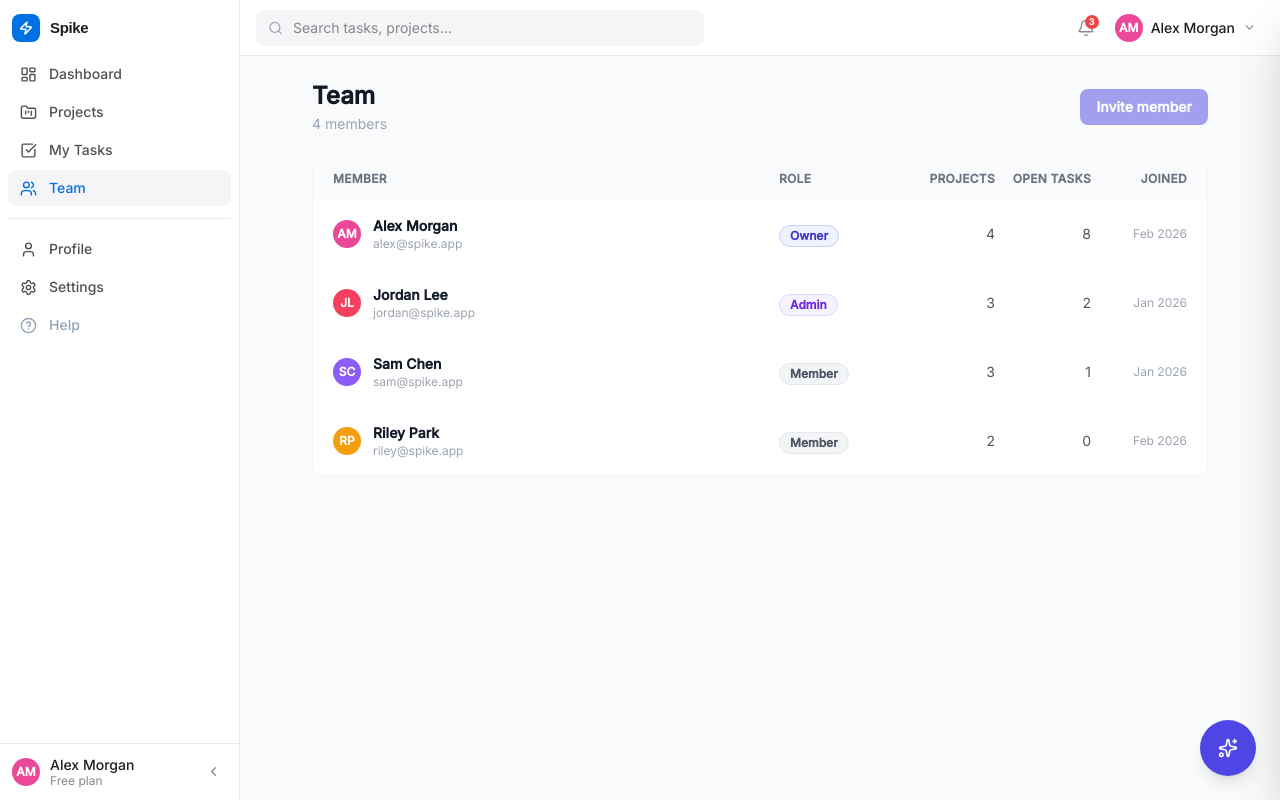
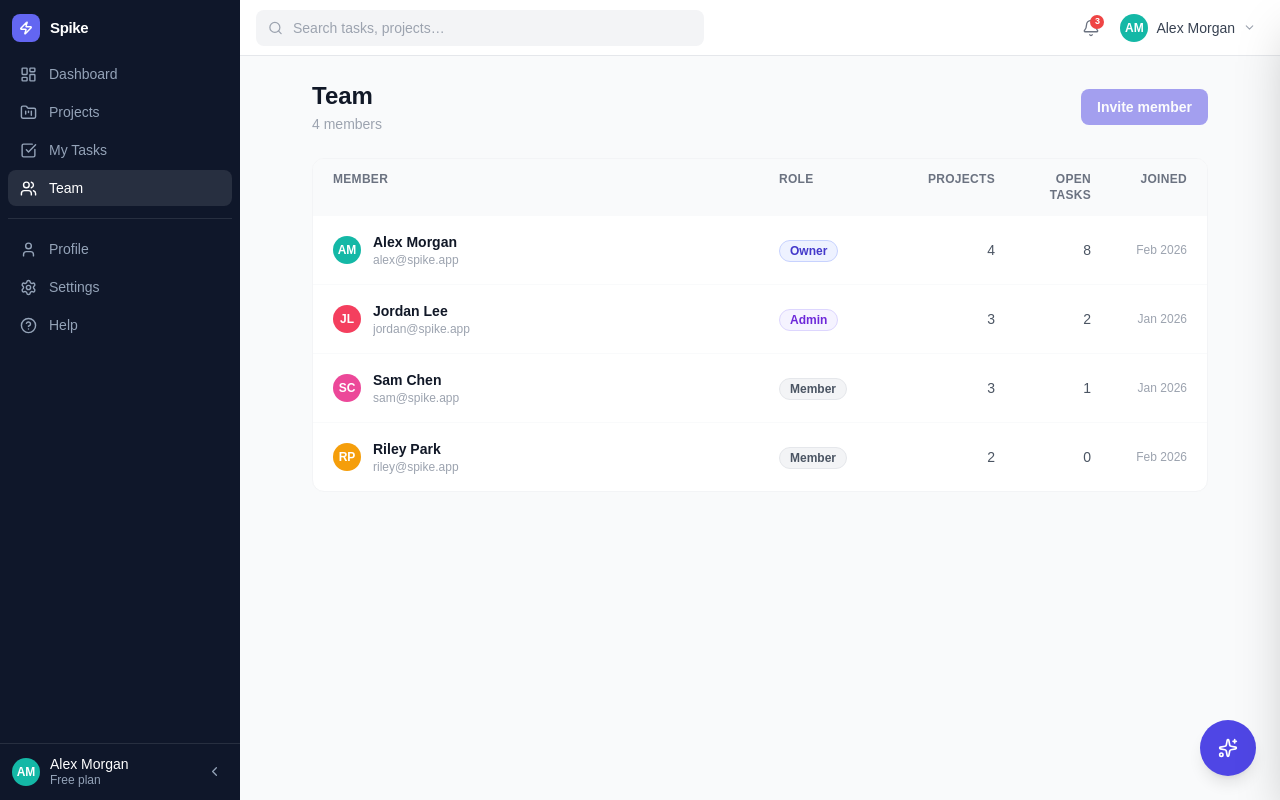
Before and after one commit to dceptev-byte/spike, a Next.js app: page /team in a window 1280 px wide. Built offline with nearby package versions, Linux system fonts and the light colour scheme.

Commit message:
Revert "design: apply Apple-inspired global design system to Spike"
This reverts commit a070ff84d390b93bc76e7de1cbd30b04543768c0.

```diff
--- a/app/globals.css
+++ b/app/globals.css
@@ -3,14 +3,21 @@
 @tailwind utilities;
 
 :root {
-  --background: #f5f5f7;
-  --foreground: #1d1d1f;
+  --background: #ffffff;
+  --foreground: #171717;
+}
+
+@media (prefers-color-scheme: dark) {
+  :root {
+    --background: #0a0a0a;
+    --foreground: #ededed;
+  }
 }
 
 body {
   color: var(--foreground);
   background: var(--background);
-  font-family: var(--font-inter), Inter, system-ui, sans-serif;
+  font-family: Arial, Helvetica, sans-serif;
 }
 
 @layer utilities {
@@ -20,8 +27,10 @@ body {
 }
 
 /* ── Global focus-visible ring ──────────────────────────────────────────── */
+/* Provides keyboard-navigation focus indicators across all interactive      */
+/* elements without affecting mouse/touch users.                             */
 :focus-visible {
-  outline: 2px solid #0071e3;
+  outline: 2px solid #6366f1; /* indigo-500 */
   outline-offset: 2px;
   border-radius: 4px;
 }
--- a/app/layout.tsx
+++ b/app/layout.tsx
@@ -1,6 +1,5 @@
 import type { Metadata } from "next";
 import localFont from "next/font/local";
-import { Inter } from "next/font/google";
 import "./globals.css";
 
 const geistSans = localFont({
@@ -12,11 +11,6 @@ const geistMono = localFont({
   src: "./fonts/GeistMonoVF.woff",
   variable: "--font-geist-mono",
   weight: "100 900",
-});
-const inter = Inter({
-  subsets: ["latin"],
-  variable: "--font-inter",
-  weight: ["400", "500"],
 });
 
 export const metadata: Metadata = {
@@ -36,7 +30,7 @@ export default function RootLayout({
   return (
     <html lang="en">
       <body
-        className={`${geistSans.variable} ${geistMono.variable} ${inter.variable} antialiased font-body`}
+        className={`${geistSans.variable} ${geistMono.variable} antialiased`}
       >
         {children}
       </body>
--- a/components/shared/NotificationBell.tsx
+++ b/components/shared/NotificationBell.tsx
@@ -37,8 +37,8 @@ const TYPE_CONFIG: Record<
   { icon: React.ReactNode; bg: string }
 > = {
   task_assigned: {
-    icon: <ClipboardList size={14} className="text-apple-blue" />,
-    bg: 'bg-blue-50',
+    icon: <ClipboardList size={14} className="text-indigo-500" />,
+    bg: 'bg-indigo-50',
   },
   comment: {
     icon: <MessageCircle size={14} className="text-emerald-500" />,
@@ -102,7 +102,7 @@ export default function NotificationBell() {
       {/* Bell button */}
       <button
         onClick={() => setIsOpen((prev) => !prev)}
-        className="relative p-2 rounded-full text-apple-gray-4 hover:text-apple-black hover:bg-apple-gray-1 transition-colors"
+        className="relative p-2 rounded-lg text-gray-500 hover:text-gray-900 hover:bg-gray-100 transition-colors"
         aria-label={
           unreadCount > 0
             ? `Notifications — ${unreadCount} unread`
@@ -125,16 +125,16 @@ export default function NotificationBell() {
 
       {/* Dropdown panel */}
       {isOpen && (
-        <div className="absolute right-0 top-full mt-2 w-80 bg-white border border-apple-gray-2 rounded-xl shadow-lg z-50 overflow-hidden">
+        <div className="absolute right-0 top-full mt-2 w-80 bg-white border border-gray-200 rounded-xl shadow-lg z-50 overflow-hidden">
           {/* Header */}
-          <div className="flex items-center justify-between px-4 py-3 border-b border-apple-gray-2">
+          <div className="flex items-center justify-between px-4 py-3 border-b border-gray-100">
             <h3 className="text-sm font-semibold text-gray-900">
               Notifications
             </h3>
             {unreadCount > 0 && (
               <button
                 onClick={markAllRead}
-                className="flex items-center gap-1.5 text-xs font-medium text-apple-blue hover:text-apple-blue-hover transition-colors"
+                className="flex items-center gap-1.5 text-xs font-medium text-indigo-600 hover:text-indigo-700 transition-colors"
               >
                 <CheckCheck size={13} />
                 Mark all as read
@@ -167,7 +167,7 @@ export default function NotificationBell() {
                         markRead(n.id);
                         setIsOpen(false);
                       }}
-                      className="flex items-start gap-3 px-4 py-3 cursor-pointer hover:bg-apple-gray-1 transition-colors"
+                      className="flex items-start gap-3 px-4 py-3 cursor-pointer hover:bg-gray-50 transition-colors"
                     >
                       {/* Unread dot — always reserve the space so text stays aligned */}
                       <div className="flex-shrink-0 mt-2">
@@ -208,11 +208,11 @@ export default function NotificationBell() {
           )}
 
           {/* Footer */}
-          <div className="border-t border-apple-gray-2 px-4 py-2.5">
+          <div className="border-t border-gray-100 px-4 py-2.5">
             <Link
               href="/tasks"
               onClick={() => setIsOpen(false)}
-              className="block w-full text-xs text-center font-medium text-apple-blue hover:text-apple-blue-hover transition-colors py-0.5"
+              className="block w-full text-xs text-center font-medium text-indigo-600 hover:text-indigo-700 transition-colors py-0.5"
             >
               View all notifications
             </Link>
--- a/components/shared/SearchBar.tsx
+++ b/components/shared/SearchBar.tsx
@@ -176,7 +176,7 @@ export default function SearchBar() {
           aria-haspopup="listbox"
           aria-autocomplete="list"
           aria-controls="search-results-listbox"
-          className="w-full h-9 pl-9 pr-8 rounded-lg bg-apple-gray-1 border border-transparent text-sm text-apple-black placeholder:text-apple-gray-4 focus:outline-none focus:bg-white focus:ring-1 focus:ring-apple-blue transition-colors"
+          className="w-full h-9 pl-9 pr-8 rounded-lg bg-gray-100 border border-transparent text-sm text-gray-900 placeholder:text-gray-400 focus:outline-none focus:bg-white focus:border-indigo-300 transition-colors"
         />
         {query && (
           <button
@@ -195,7 +195,7 @@ export default function SearchBar() {
         <div
           id="search-results-listbox"
           role="listbox"
-          className="absolute top-full left-0 right-0 mt-1.5 bg-white border border-apple-gray-2 rounded-xl shadow-lg z-50 max-h-80 overflow-y-auto"
+          className="absolute top-full left-0 right-0 mt-1.5 bg-white border border-gray-200 rounded-xl shadow-lg z-50 max-h-80 overflow-y-auto"
         >
           {flatResults.length === 0 ? (
             /* ── Empty state ── */
@@ -274,12 +274,12 @@ function ResultRow({
       onMouseEnter={onMouseEnter}
       onClick={onClick}
       className={`w-full flex items-center gap-3 px-3 py-2 text-left transition-colors ${
-        active ? 'bg-apple-gray-1' : 'hover:bg-apple-gray-1'
+        active ? 'bg-indigo-50' : 'hover:bg-gray-50'
       }`}
     >
       <Icon
         size={15}
-        className={`flex-shrink-0 ${active ? 'text-apple-blue' : 'text-apple-gray-4'}`}
+        className={`flex-shrink-0 ${active ? 'text-indigo-500' : 'text-gray-400'}`}
       />
       <span className="flex-1 min-w-0">
         <span className="block text-sm font-medium text-gray-900 truncate">
--- a/components/shared/Sidebar.tsx
+++ b/components/shared/Sidebar.tsx
@@ -78,7 +78,7 @@ export default function Sidebar({
       <aside
         className={[
           // Base
-          'flex flex-col bg-white border-r border-apple-gray-2 transition-[width] duration-300 ease-in-out z-50 flex-shrink-0',
+          'flex flex-col bg-[#0f172a] transition-[width] duration-300 ease-in-out z-50 flex-shrink-0',
           // Desktop width — collapsed or expanded
           collapsed ? 'md:w-16' : 'md:w-60',
           // Mobile — fixed overlay when open, otherwise hidden
@@ -93,14 +93,14 @@ export default function Sidebar({
             collapsed ? 'justify-center' : 'gap-2.5'
           }`}
         >
-          {/* Logo mark — blue lightning bolt */}
-          <div className="w-7 h-7 rounded-lg bg-apple-blue flex items-center justify-center flex-shrink-0">
+          {/* Logo mark */}
+          <div className="w-7 h-7 rounded-lg bg-indigo-500 flex items-center justify-center flex-shrink-0">
             <Zap size={14} className="text-white" strokeWidth={2.5} />
           </div>
 
           {/* Wordmark — hidden when collapsed */}
           {!collapsed && (
-            <span className="text-apple-black font-semibold text-[15px] tracking-tight font-heading">
+            <span className="text-white font-semibold text-[15px] tracking-tight">
               Spike
             </span>
           )}
@@ -108,7 +108,7 @@ export default function Sidebar({
           {/* Mobile close button */}
           <button
             onClick={onMobileClose}
-            className="ml-auto md:hidden p-1.5 rounded-lg text-apple-gray-4 hover:text-apple-black hover:bg-apple-gray-1 transition-colors"
+            className="ml-auto md:hidden p-1.5 rounded-lg text-slate-400 hover:text-white hover:bg-white/10 transition-colors"
             aria-label="Close sidebar"
           >
             <X size={16} />
@@ -133,7 +133,7 @@ export default function Sidebar({
           </ul>
 
           {/* Divider + secondary nav (Profile, Settings) + Help */}
-          <div className="mt-3 pt-3 border-t border-apple-gray-2">
+          <div className="mt-3 pt-3 border-t border-white/10">
             <ul className="space-y-0.5">
               {SECONDARY_NAV.map(({ label, href, icon: Icon }) => (
                 <NavItem
@@ -152,14 +152,14 @@ export default function Sidebar({
         </nav>
 
         {/* ── User footer + collapse toggle ── */}
-        <div className="border-t border-apple-gray-2 p-2 flex-shrink-0">
+        <div className="border-t border-white/10 p-2 flex-shrink-0">
           {collapsed ? (
             /* Collapsed: stack avatar + expand button */
             <div className="flex flex-col items-center gap-2 py-1">
               <UserAvatar name={MOCK_USER.name} size="sm" />
               <button
                 onClick={() => setCollapsed(false)}
-                className="hidden md:flex p-1.5 rounded-lg text-apple-gray-4 hover:text-apple-black hover:bg-apple-gray-1 transition-colors"
+                className="hidden md:flex p-1.5 rounded-lg text-slate-400 hover:text-white hover:bg-white/10 transition-colors"
                 aria-label="Expand sidebar"
               >
                 <ChevronRight size={15} />
@@ -170,16 +170,16 @@ export default function Sidebar({
             <div className="flex items-center gap-2.5 px-1 py-1">
               <UserAvatar name={MOCK_USER.name} size="sm" />
               <div className="flex-1 min-w-0">
-                <p className="text-sm font-medium text-apple-black truncate leading-tight">
+                <p className="text-sm font-medium text-white truncate leading-tight">
                   {MOCK_USER.name}
                 </p>
-                <p className="text-xs text-apple-gray-4 truncate leading-tight">
+                <p className="text-xs text-slate-400 truncate leading-tight">
                   {MOCK_USER.plan}
                 </p>
               </div>
               <button
                 onClick={() => setCollapsed(true)}
-                className="hidden md:flex p-1.5 rounded-lg text-apple-gray-4 hover:text-apple-black hover:bg-apple-gray-1 transition-colors flex-shrink-0"
+                className="hidden md:flex p-1.5 rounded-lg text-slate-400 hover:text-white hover:bg-white/10 transition-colors flex-shrink-0"
                 aria-label="Collapse sidebar"
               >
                 <ChevronLeft size={15} />
@@ -216,8 +216,8 @@ function NavItem({ label, href, icon, active, collapsed, onClick }: NavItemProps
           'flex items-center gap-3 rounded-lg py-2 text-sm font-medium transition-colors',
           collapsed ? 'justify-center px-2' : 'px-3',
           active
-            ? 'bg-apple-gray-1 text-apple-blue'
-            : 'text-apple-gray-5 hover:bg-apple-gray-1 hover:text-apple-black',
+            ? 'bg-white/10 text-white'
+            : 'text-slate-400 hover:bg-white/5 hover:text-slate-200',
         ].join(' ')}
       >
         {icon}
--- a/components/shared/TopBar.tsx
+++ b/components/shared/TopBar.tsx
@@ -55,11 +55,11 @@ export default function TopBar({ onMobileMenuToggle }: TopBarProps) {
   }
 
   return (
-    <header className="h-14 flex-shrink-0 flex items-center gap-3 px-4 bg-white border-b border-apple-gray-2">
+    <header className="h-14 flex-shrink-0 flex items-center gap-3 px-4 bg-white border-b border-gray-200">
       {/* Mobile hamburger */}
       <button
         onClick={onMobileMenuToggle}
-        className="md:hidden p-2 -ml-1 rounded-lg text-apple-gray-4 hover:text-apple-black hover:bg-apple-gray-1 transition-colors"
+        className="md:hidden p-2 -ml-1 rounded-lg text-gray-500 hover:text-gray-900 hover:bg-gray-100 transition-colors"
         aria-label="Open navigation"
       >
         <Menu size={20} />
@@ -76,31 +76,31 @@ export default function TopBar({ onMobileMenuToggle }: TopBarProps) {
         <div className="relative" ref={dropdownRef}>
           <button
             onClick={() => setDropdownOpen((prev) => !prev)}
-            className="flex items-center gap-2 px-2 py-1 rounded-lg hover:bg-apple-gray-1 transition-colors"
+            className="flex items-center gap-2 px-2 py-1 rounded-lg hover:bg-gray-100 transition-colors"
             aria-expanded={dropdownOpen}
             aria-haspopup="true"
             aria-label="User menu"
           >
             <UserAvatar name={MOCK_USER.name} size="sm" />
-            <span className="hidden sm:block text-sm font-medium text-apple-black max-w-[120px] truncate">
+            <span className="hidden sm:block text-sm font-medium text-gray-700 max-w-[120px] truncate">
               {MOCK_USER.name}
             </span>
             <ChevronDown
               size={13}
-              className={`text-apple-gray-4 transition-transform duration-150 ${
+              className={`text-gray-400 transition-transform duration-150 ${
                 dropdownOpen ? 'rotate-180' : ''
               }`}
             />
           </button>
 
           {dropdownOpen && (
-            <div className="absolute right-0 top-full mt-2 w-52 bg-white border border-apple-gray-2 rounded-xl shadow-lg py-1 z-50">
+            <div className="absolute right-0 top-full mt-2 w-52 bg-white border border-gray-200 rounded-xl shadow-lg py-1 z-50">
               {/* User info header */}
-              <div className="px-3 py-2.5 border-b border-apple-gray-2">
-                <p className="text-sm font-semibold text-apple-black truncate">
+              <div className="px-3 py-2.5 border-b border-gray-100">
+                <p className="text-sm font-semibold text-gray-900 truncate">
                   {MOCK_USER.name}
                 </p>
-                <p className="text-xs text-apple-gray-4 truncate mt-0.5">
+                <p className="text-xs text-gray-500 truncate mt-0.5">
                   {MOCK_USER.email}
                 </p>
               </div>
@@ -121,7 +121,7 @@ export default function TopBar({ onMobileMenuToggle }: TopBarProps) {
                 />
               </div>
 
-              <div className="border-t border-apple-gray-2 py-1">
+              <div className="border-t border-gray-100 py-1">
                 <DropdownItem
                   icon={<LogOut size={14} />}
                   label="Sign out"
@@ -158,12 +158,12 @@ function DropdownItem({
     'w-full flex items-center gap-2.5 px-3 py-2 text-sm transition-colors',
     danger
       ? 'text-red-600 hover:bg-red-50'
-      : 'text-apple-gray-5 hover:bg-apple-gray-1 hover:text-apple-black',
+      : 'text-gray-700 hover:bg-gray-50',
   ].join(' ');
 
   const inner = (
     <>
-      <span className={danger ? 'text-red-500' : 'text-apple-gray-4'}>{icon}</span>
+      <span className={danger ? 'text-red-500' : 'text-gray-400'}>{icon}</span>
       {label}
     </>
   );
--- a/components/shared/UserAvatar.tsx
+++ b/components/shared/UserAvatar.tsx
@@ -2,14 +2,14 @@
 
 /** Tailwind bg colour classes cycled by name hash for consistent per-user colours. */
 const AVATAR_COLOURS = [
-  'bg-apple-blue',
+  'bg-violet-500',
   'bg-blue-500',
   'bg-emerald-500',
   'bg-amber-500',
   'bg-rose-500',
+  'bg-indigo-500',
   'bg-teal-500',
   'bg-pink-500',
-  'bg-violet-500',
 ];
 
 const SIZE_CLASSES = {
--- a/tailwind.config.ts
+++ b/tailwind.config.ts
@@ -11,22 +11,6 @@ const config: Config = {
       colors: {
         background: "var(--background)",
         foreground: "var(--foreground)",
-        apple: {
-          blue:        '#0071e3',
-          'blue-hover':'#0077ed',
-          black:       '#1d1d1f',
-          'gray-1':    '#f5f5f7',
-          'gray-2':    '#e8e8ed',
-          'gray-3':    '#d2d2d7',
-          'gray-4':    '#86868b',
-          'gray-5':    '#515154',
-          white:       '#ffffff',
-        },
-      },
-      fontFamily: {
-        heading: ['Geist', 'sans-serif'],
-        body:    ['Inter', 'sans-serif'],
-        mono:    ['Geist Mono', 'monospace'],
       },
     },
   },
```
